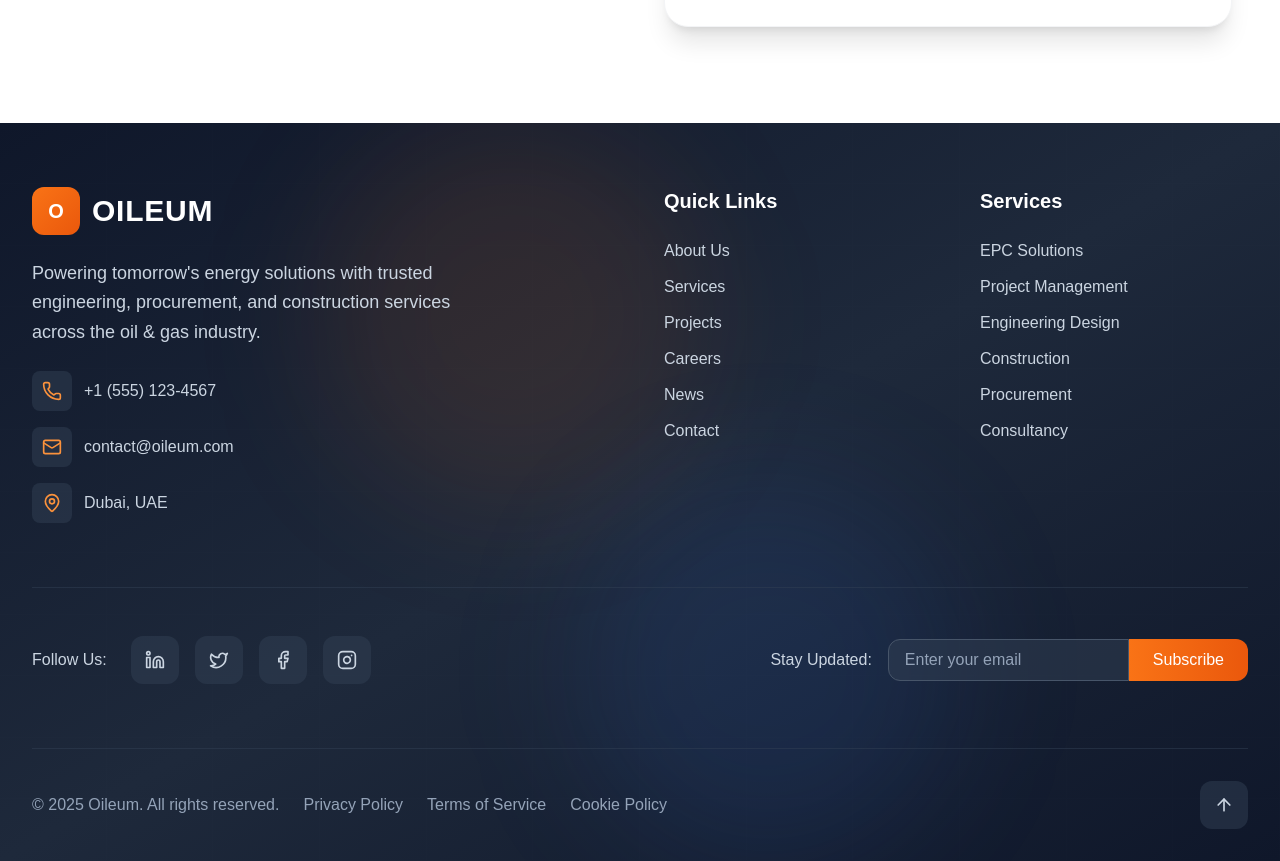
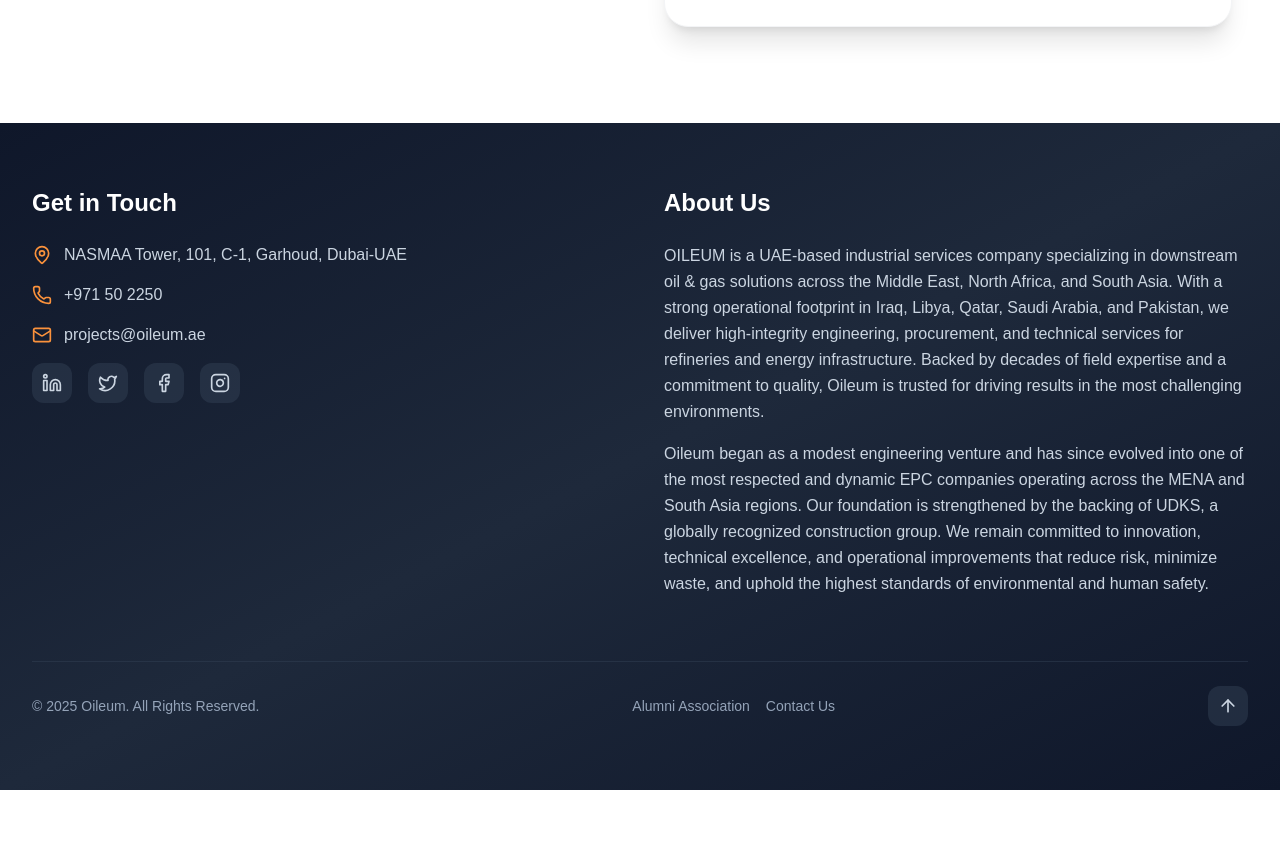
Before and after one commit to haseebmanzoor/Oileum-website, a React (Vite) app: page /contact in a window 1280 px wide. Shown: the part 760-1621 px from the top of the page. After the commit the page ends 1550 px from the top, so only its background shows below. Built offline with nearby package versions, Linux system fonts and the light colour scheme.

Commit message:
modified Footer according to client suggestions

```diff
--- a/src/components/Footer/Footer.jsx
+++ b/src/components/Footer/Footer.jsx
@@ -17,202 +17,77 @@
 
   return (
     <footer className="relative bg-gradient-to-br from-slate-900 via-slate-800 to-slate-900 text-white overflow-hidden">
-      {/* Background Pattern */}
-      <div className="absolute inset-0 opacity-5">
-        <div className="absolute top-0 left-0 w-full h-full">
-          <div className="grid grid-cols-12 h-full">
-            {Array.from({ length: 144 }).map((_, i) => (
-              <div key={i} className="border-r border-b border-white/10"></div>
-            ))}
-          </div>
-        </div>
-      </div>
-
-      {/* Gradient Overlays */}
-      <div className="absolute inset-0">
-        <div className="absolute top-0 left-1/4 w-96 h-96 bg-orange-500/10 rounded-full blur-3xl"></div>
-        <div className="absolute bottom-0 right-1/4 w-96 h-96 bg-blue-500/10 rounded-full blur-3xl"></div>
-      </div>
-
-      <div className="relative max-w-7xl mx-auto px-8">
-        {/* Main Footer Content */}
-        <div className="py-16">
-          <div className="grid grid-cols-1 md:grid-cols-2 lg:grid-cols-4 gap-12">
-            {/* Company Info */}
-            <div className="lg:col-span-2">
-              <div className="flex items-center mb-6">
-                <div className="w-12 h-12 bg-gradient-to-br from-orange-500 to-orange-600 rounded-xl flex items-center justify-center mr-3">
-                  <span className="text-white font-bold text-xl">O</span>
-                </div>
-                <span className="text-3xl font-bold tracking-wide">OILEUM</span>
+      <div className="relative max-w-7xl mx-auto px-8 py-16">
+        <div className="grid grid-cols-1 md:grid-cols-2 gap-12">
+          {/* Left: Get in Touch */}
+          <div>
+            <h3 className="text-2xl font-bold mb-6 text-white">Get in Touch</h3>
+            <div className="space-y-4 text-slate-300">
+              <div className="flex items-center">
+                <MapPin className="h-5 w-5 text-orange-400 mr-3" />
+                <span>NASMAA Tower, 101, C-1, Garhoud, Dubai-UAE</span>
               </div>
-              <p className="text-slate-300 text-lg leading-relaxed mb-6 max-w-md">
-                Powering tomorrow's energy solutions with trusted engineering,
-                procurement, and construction services across the oil & gas
-                industry.
-              </p>
-
-              {/* Contact Info */}
-              <div className="space-y-4">
-                <div className="flex items-center group cursor-pointer">
-                  <div className="w-10 h-10 bg-slate-700/50 rounded-lg flex items-center justify-center mr-3 group-hover:bg-orange-500/20 transition-colors duration-300">
-                    <Phone className="h-5 w-5 text-orange-400" />
-                  </div>
-                  <span className="text-slate-300 group-hover:text-white transition-colors duration-300">
-                    +1 (555) 123-4567
-                  </span>
-                </div>
-                <div className="flex items-center group cursor-pointer">
-                  <div className="w-10 h-10 bg-slate-700/50 rounded-lg flex items-center justify-center mr-3 group-hover:bg-orange-500/20 transition-colors duration-300">
-                    <Mail className="h-5 w-5 text-orange-400" />
-                  </div>
-                  <span className="text-slate-300 group-hover:text-white transition-colors duration-300">
-                    contact@oileum.com
-                  </span>
-                </div>
-                <div className="flex items-center group cursor-pointer">
-                  <div className="w-10 h-10 bg-slate-700/50 rounded-lg flex items-center justify-center mr-3 group-hover:bg-orange-500/20 transition-colors duration-300">
-                    <MapPin className="h-5 w-5 text-orange-400" />
-                  </div>
-                  <span className="text-slate-300 group-hover:text-white transition-colors duration-300">
-                    Dubai, UAE
-                  </span>
-                </div>
+              <div className="flex items-center">
+                <Phone className="h-5 w-5 text-orange-400 mr-3" />
+                <span>+971 50 2250</span>
               </div>
-            </div>
-
-            {/* Quick Links */}
-            <div>
-              <h3 className="text-xl font-bold mb-6 text-white">Quick Links</h3>
-              <ul className="space-y-3">
-                {[
-                  "About Us",
-                  "Services",
-                  "Projects",
-                  "Careers",
-                  "News",
-                  "Contact",
-                ].map((link, index) => (
-                  <li key={index}>
-                    <a
-                      href="#"
-                      className="text-slate-300 hover:text-orange-400 transition-colors duration-300 flex items-center group"
-                    >
-                      <span className="w-0 h-0.5 bg-orange-400 group-hover:w-4 transition-all duration-300 mr-0 group-hover:mr-2"></span>
-                      {link}
-                    </a>
-                  </li>
+              <div className="flex items-center">
+                <Mail className="h-5 w-5 text-orange-400 mr-3" />
+                <span>projects@oileum.ae</span>
+              </div>
+              <div className="flex space-x-4 mt-4">
+                {[Linkedin, Twitter, Facebook, Instagram].map((Icon, idx) => (
+                  <a
+                    key={idx}
+                    href="#"
+                    className="w-10 h-10 bg-slate-700/50 hover:bg-gradient-to-br hover:from-orange-500 hover:to-orange-600 rounded-xl flex items-center justify-center transition-all duration-300 hover:scale-110"
+                  >
+                    <Icon className="h-5 w-5 text-slate-300 hover:text-white" />
+                  </a>
                 ))}
-              </ul>
-            </div>
-
-            {/* Services */}
-            <div>
-              <h3 className="text-xl font-bold mb-6 text-white">Services</h3>
-              <ul className="space-y-3">
-                {[
-                  "EPC Solutions",
-                  "Project Management",
-                  "Engineering Design",
-                  "Construction",
-                  "Procurement",
-                  "Consultancy",
-                ].map((service, index) => (
-                  <li key={index}>
-                    <a
-                      href="#"
-                      className="text-slate-300 hover:text-orange-400 transition-colors duration-300 flex items-center group"
-                    >
-                      <span className="w-0 h-0.5 bg-orange-400 group-hover:w-4 transition-all duration-300 mr-0 group-hover:mr-2"></span>
-                      {service}
-                    </a>
-                  </li>
-                ))}
-              </ul>
+              </div>
             </div>
           </div>
 
-          {/* Social Media & Newsletter */}
-          <div className="mt-16 pt-12 border-t border-slate-700/50">
-            <div className="flex flex-col lg:flex-row justify-between items-center">
-              {/* Social Media */}
-              <div className="flex flex-col lg:flex-row items-center gap-6 mb-8 lg:mb-0">
-                <span className="text-slate-300 font-medium">Follow Us:</span>
-                <div className="flex space-x-4">
-                  {[
-                    { icon: Linkedin, href: "#" },
-                    { icon: Twitter, href: "#" },
-                    { icon: Facebook, href: "#" },
-                    { icon: Instagram, href: "#" },
-                  ].map((social, index) => (
-                    <a
-                      key={index}
-                      href={social.href}
-                      className="w-12 h-12 bg-slate-700/50 hover:bg-gradient-to-br hover:from-orange-500 hover:to-orange-600 rounded-xl flex items-center justify-center transition-all duration-300 hover:scale-110 hover:shadow-lg hover:shadow-orange-500/25"
-                    >
-                      <social.icon className="h-5 w-5 text-slate-300 hover:text-white transition-colors duration-300" />
-                    </a>
-                  ))}
-                </div>
-              </div>
-
-              {/* Newsletter Signup */}
-              <div className="flex flex-col lg:flex-row items-center gap-4">
-                <span className="text-slate-300 font-medium whitespace-nowrap">
-                  Stay Updated:
-                </span>
-                <div className="flex">
-                  <input
-                    type="email"
-                    placeholder="Enter your email"
-                    className="bg-slate-700/50 border border-slate-600 rounded-l-xl px-4 py-2 text-white placeholder-slate-400 focus:outline-none focus:border-orange-400 transition-colors duration-300"
-                  />
-                  <button className="bg-gradient-to-r from-orange-500 to-orange-600 hover:from-orange-600 hover:to-orange-700 px-6 py-2 rounded-r-xl font-medium transition-all duration-300 hover:shadow-lg hover:shadow-orange-500/25">
-                    Subscribe
-                  </button>
-                </div>
-              </div>
-            </div>
+          {/* Right: About Us */}
+          <div>
+            <h3 className="text-2xl font-bold mb-6 text-white">About Us</h3>
+            <p className="text-slate-300 leading-relaxed">
+              OILEUM is a UAE-based industrial services company specializing in
+              downstream oil & gas solutions across the Middle East, North
+              Africa, and South Asia. With a strong operational footprint in
+              Iraq, Libya, Qatar, Saudi Arabia, and Pakistan, we deliver
+              high-integrity engineering, procurement, and technical services
+              for refineries and energy infrastructure. Backed by decades of
+              field expertise and a commitment to quality, Oileum is trusted for
+              driving results in the most challenging environments.
+            </p>
+            <p className="text-slate-300 leading-relaxed mt-4">
+              Oileum began as a modest engineering venture and has since evolved
+              into one of the most respected and dynamic EPC companies operating
+              across the MENA and South Asia regions. Our foundation is
+              strengthened by the backing of UDKS, a globally recognized
+              construction group. We remain committed to innovation, technical
+              excellence, and operational improvements that reduce risk,
+              minimize waste, and uphold the highest standards of environmental
+              and human safety.
+            </p>
           </div>
         </div>
 
         {/* Bottom Bar */}
-        <div className="border-t border-slate-700/50 py-8">
-          <div className="flex flex-col lg:flex-row justify-between items-center">
-            <div className="flex flex-col lg:flex-row items-center gap-6 mb-4 lg:mb-0">
-              <p className="text-slate-400">
-                © 2025 Oileum. All rights reserved.
-              </p>
-              <div className="flex space-x-6">
-                <a
-                  href="#"
-                  className="text-slate-400 hover:text-orange-400 transition-colors duration-300"
-                >
-                  Privacy Policy
-                </a>
-                <a
-                  href="#"
-                  className="text-slate-400 hover:text-orange-400 transition-colors duration-300"
-                >
-                  Terms of Service
-                </a>
-                <a
-                  href="#"
-                  className="text-slate-400 hover:text-orange-400 transition-colors duration-300"
-                >
-                  Cookie Policy
-                </a>
-              </div>
-            </div>
-
-            {/* Back to Top Button */}
-            <button
-              onClick={scrollToTop}
-              className="group w-12 h-12 bg-slate-700/50 hover:bg-gradient-to-br hover:from-orange-500 hover:to-orange-600 rounded-xl flex items-center justify-center transition-all duration-300 hover:scale-110 hover:shadow-lg hover:shadow-orange-500/25"
-            >
-              <ArrowUp className="h-5 w-5 text-slate-300 group-hover:text-white transition-all duration-300 group-hover:-translate-y-1" />
-            </button>
+        <div className="mt-16 border-t border-slate-700/50 pt-6 flex flex-col md:flex-row justify-between items-center text-slate-400 text-sm">
+          <p>© 2025 Oileum. All Rights Reserved.</p>
+          <div className="flex space-x-4 mt-2 md:mt-0">
+            <a href="#">Alumni Association</a>
+            <a href="#">Contact Us</a>
           </div>
+          <button
+            onClick={scrollToTop}
+            className="group ml-auto md:ml-0 w-10 h-10 bg-slate-700/50 hover:bg-gradient-to-br hover:from-orange-500 hover:to-orange-600 rounded-xl flex items-center justify-center transition-all duration-300 hover:scale-110"
+          >
+            <ArrowUp className="h-5 w-5 text-slate-300 group-hover:text-white" />
+          </button>
         </div>
       </div>
     </footer>
```
